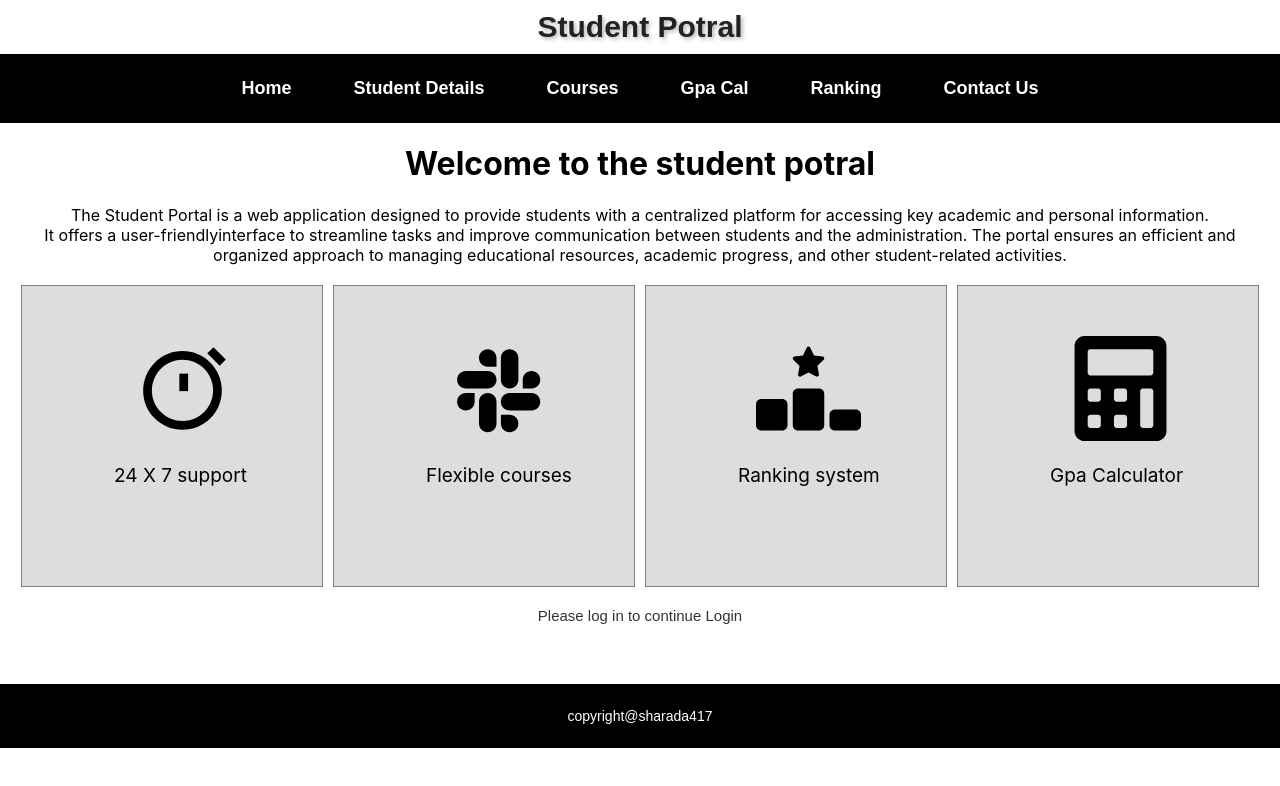
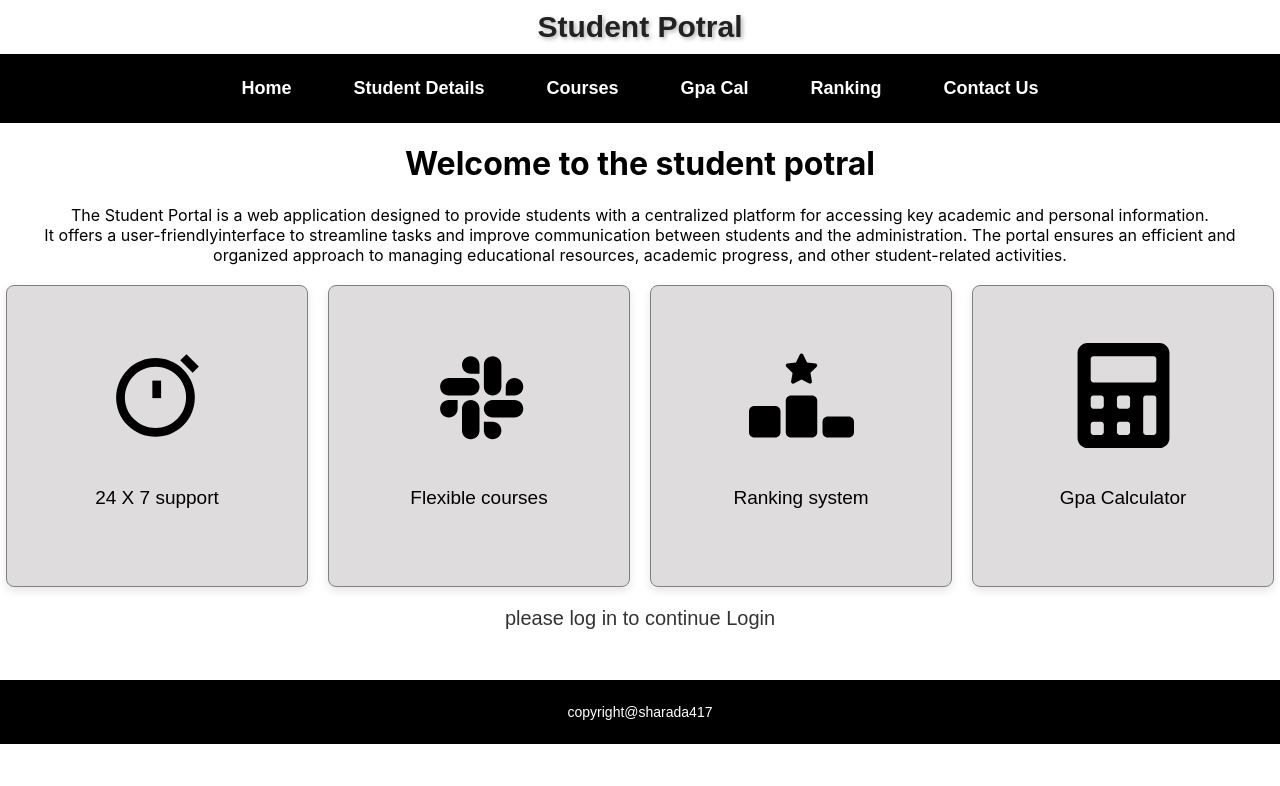
Before and after one commit to sharada0417/Student_Potral_App, a React (Create React App) app: page /home in a window 1280 px wide. Shown: the top 786 px of the page. Built offline with nearby package versions, Linux system fonts and the light colour scheme.

Commit message:
Updated CSS for hover effects and layout adjustments

```diff
--- a/src/components/Home.css
+++ b/src/components/Home.css
@@ -2,8 +2,8 @@
     margin-top: 20px; /* Adds spacing at the top */
     display: flex; /* Flexbox for alignment */
     justify-content: center; /* Centers divs horizontally */
-    gap: 10px;
-    margin-bottom: 10px; /* Space between divs */
+    gap: 20px; /* Increased gap between divs */
+    margin-bottom: 10px; /* Added more space between divs */
 }
 
 .card1,
@@ -14,33 +14,53 @@
     width: 300px; /* Width for the divs */
     height: 300px; /* Height for the divs */
     border: 1px solid gray; /* Optional border for visibility */
+    display: flex; /* Centers the content */
+    flex-direction: column;
+    justify-content: center;
+    align-items: center;
+    border-radius: 8px; /* Optional rounded corners */
+    box-shadow: 0 4px 8px rgba(0, 0, 0, 0.1); /* Optional shadow for a soft effect */
+    transition: transform 0.3s ease, box-shadow 0.3s ease; /* Smooth transition for hover effect */
 }
 
-.end {
-    margin-top: 30px;  /* Adds spacing from the top */
-    height: 30px;  /* Sets the height of the element */
+/* Hover effect to scale up the card and show shadow */
+.card1:hover,
+.card2:hover,
+.card3:hover,
+.card4:hover {
+    transform: scale(1.05); /* Slightly enlarge the card on hover */
+    box-shadow: 0 8px 16px rgba(0, 0, 0, 0.2); /* Stronger shadow on hover */
 }
 
+/* Styling for the icons */
 .log1,
 .log2,
 .log3,
 .log4 {
     height: 105px;
     width: 105px;
-    margin-left: 110px;
-    margin-top: 50px;
+    margin-bottom: 20px; /* Adjusted margin for better vertical centering */
 }
 
+/* Styling for the text */
 .text1,
 .text2,
 .text3,
-.text4{
-    margin-left: 92px;
-    font-size: 19px;
+.text4 {
+    font-size: 19px; /* Font size for text */
+    text-align: center; /* Center-align the text */
+    font-family: Arial, sans-serif; /* Clean font */
 }
 
+/* Styling for the bottom space */
+.end {
+    margin-top: 20px; /* Adds spacing from the top */
+    height: 30px; /* Sets the height of the element */
+}
+
+/* Styling for the last text */
 .lasttext {
-    font-size: 15px; /* Adjust font size */
+    font-size: 20px; /* Adjust font size */
     color: #333; /* Dark text color */
     text-align: center; /* Center-align the text */
     margin-top: 20px; /* Add space at the top */
--- a/src/components/Home.js
+++ b/src/components/Home.js
@@ -36,7 +36,7 @@ function Home(){
             </div>
             </div>
             <div>
-                <p className='lasttext'>Please log in to continue Login</p>
+                <p className='lasttext'>please log in to continue  Login</p>
             </div>
             <div className='end'>
             </div>
```
